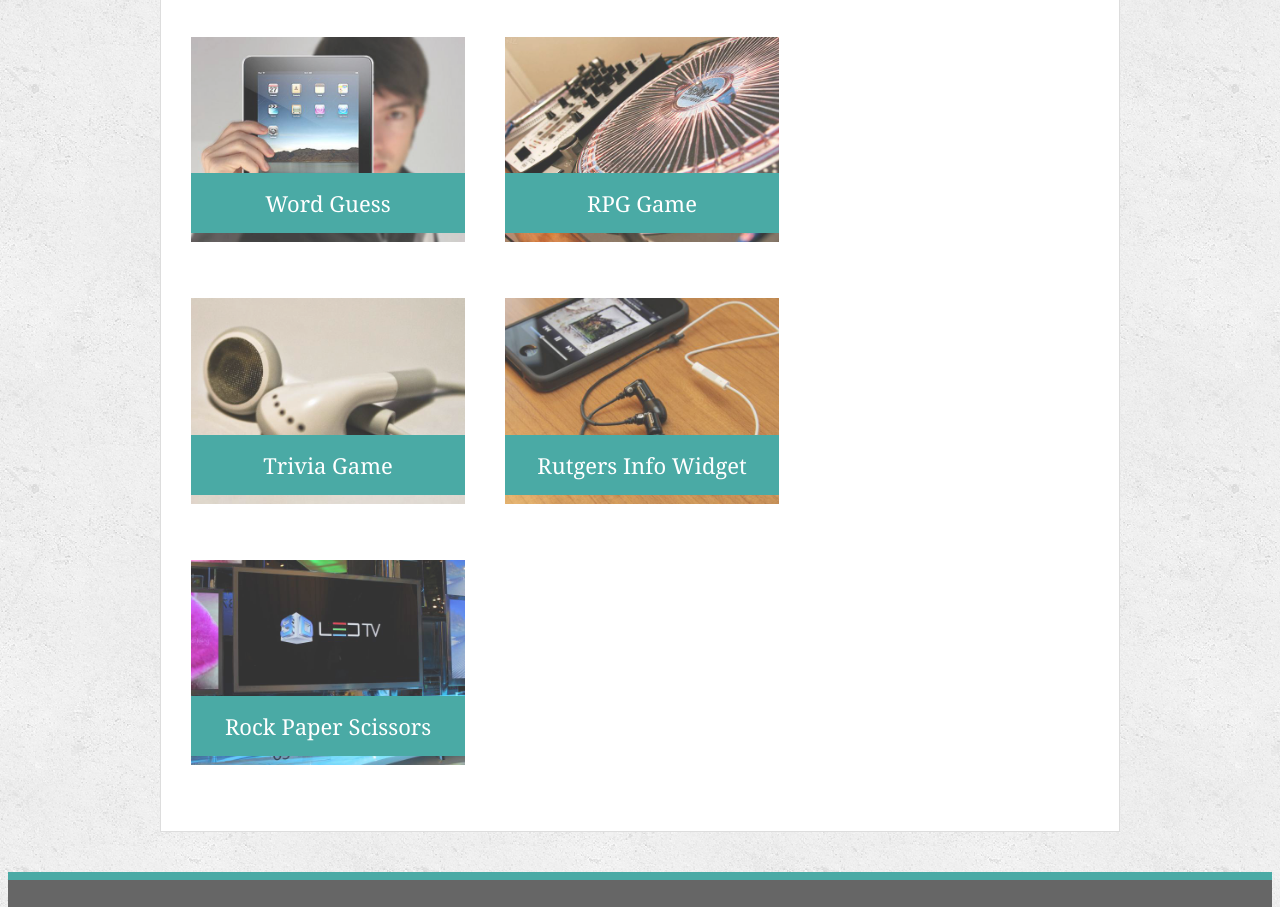
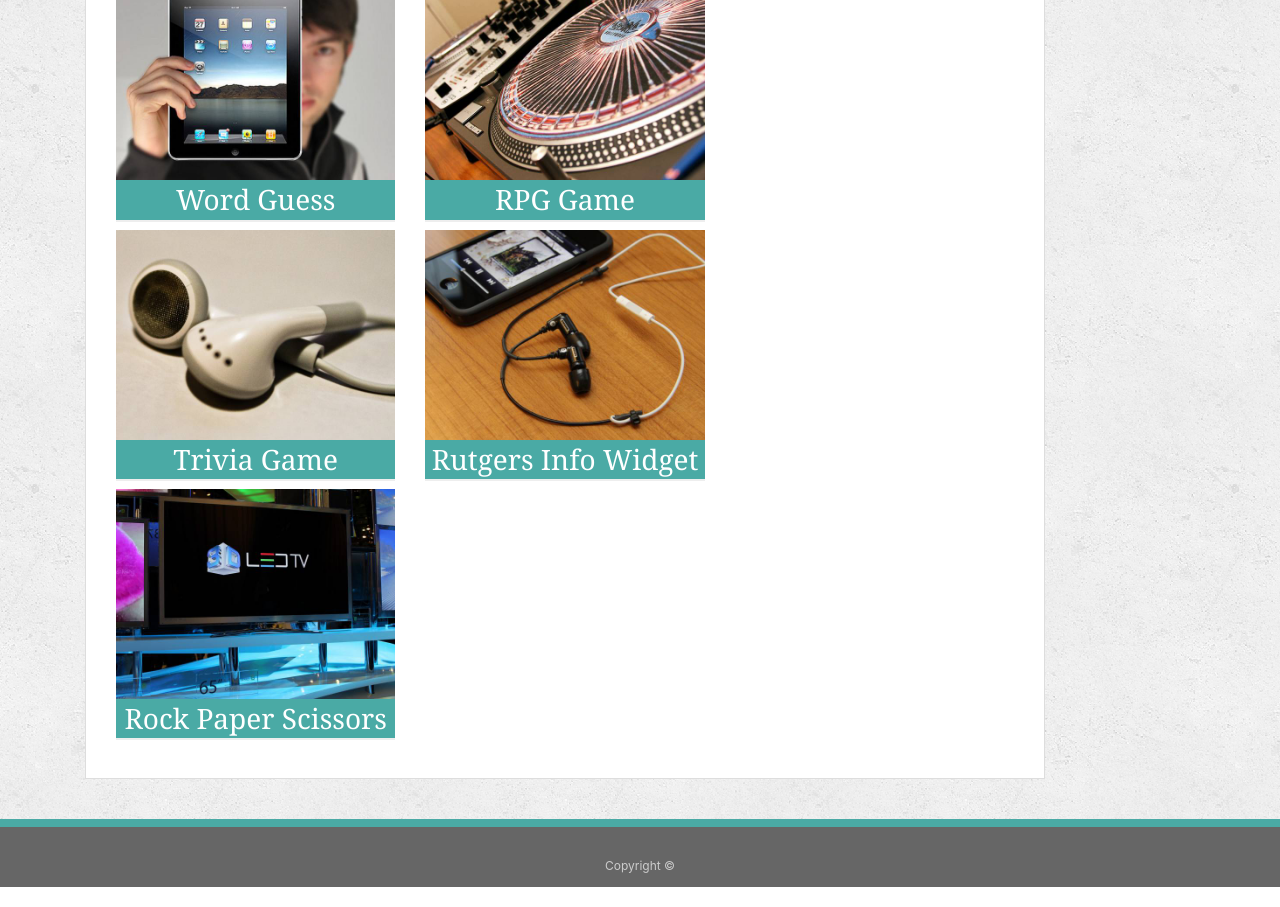
Before and after one commit to britt421/Basic-Portfolio-w-starter-HTML, a plain HTML site: page portfolio.html in a window 1280 px wide. Shown: the part 269-1176 px from the top of the page. Drawn offline with nearby package versions, Linux system fonts and the light colour scheme.

Commit message:
I'm donegit status

```diff
--- a/assets/css/style.css
+++ b/assets/css/style.css
@@ -18,6 +18,7 @@ body {
     margin: 0 auto;
     clear: both;
   }
+
 
   h1,
   h2,
@@ -216,6 +217,11 @@ body {
     border: 0 none;
   }
 
+  #button {
+    background-color: #4aaaa5;
+    color: #ffffff;
+  }
+
   /* Media Query for 980px */
 
   @media screen and (max-width: 980px) {
@@ -226,7 +232,14 @@ body {
       padding-left: 50px;
     }
   }
+.portfolio-banner{
+  width:auto;
+  background-color: #4aaaa5;
+  color:white;
+  text-align: center;
+  padding: 3px;
 
+}
   /* Media Query for 768px */
 
   @media screen and (max-width: 768px) {
@@ -235,6 +248,7 @@ body {
     padding-right: 50px;
     padding-left: 50px;
     margin: 0 auto;
+
   }
 }
 
--- a/portfolio.html
+++ b/portfolio.html
@@ -6,7 +6,7 @@
   <meta name="viewport" content="width=device-width, initial-scale=1.0">
   <title>Portfolio | Brittany Taylor</title>
   <link rel="stylesheet" type="text/css" href="assets/css/style.css">
-
+  <link rel="stylesheet" href="https://stackpath.bootstrapcdn.com/bootstrap/4.3.1/css/bootstrap.min.css" integrity="sha384-ggOyR0iXCbMQv3Xipma34MD+dH/1fQ784/j6cY/iJTQUOhcWr7x9JvoRxT2MZw1T" crossorigin="anonymous">
 </head>
 
 <body>
@@ -26,30 +26,33 @@
     <section class="main-section">
       <h1>Portfolio</h1>
 
-      <div class="work">
-        <img src="assets/images/technics-q-c-640-480-1.jpg" alt="Word Guess">
+      <div class="row">
+        <div class="col-md-4">
 
-        <h3>Word Guess</h3>
+          <img class="img-fluid" src="assets/images/technics-q-c-640-480-1.jpg" alt="Word Guess"> <h3 class= "portfolio-banner" class= "portfolio-banner">Word Guess</h3></div>
+
+        <div class="col-md-4">
+
+          <img class="img-fluid" src="assets/images/technics-q-c-640-480-2.jpg" alt="RPG Game"> <h3 class= "portfolio-banner">RPG Game</h3></div>
+        <div class="col-md-4"></div>
       </div>
-      <div class="work">
-        <img src="assets/images/technics-q-c-640-480-2.jpg" alt="RPG Game">
 
-        <h3>RPG Game</h3>
+      <div class="row">
+        <div class="col-md-4">
+
+          <img class="img-fluid" src="assets/images/technics-q-c-640-480-5.jpg" alt="Trivia Game"><h3 class= "portfolio-banner">Trivia Game</h3></div>
+        <div class="col-md-4">
+
+          <img class="img-fluid" src="assets/images/technics-q-c-640-480-7.jpg" alt="Rutgers Info Widget"><h3 class= "portfolio-banner">Rutgers Info Widget</h3></div>
+        <div class="col-md-4"></div>
       </div>
-      <div class="work">
-        <img src="assets/images/technics-q-c-640-480-5.jpg" alt="Trivia Game">
 
-        <h3>Trivia Game</h3>
-      </div>
-      <div class="work">
-        <img src="assets/images/technics-q-c-640-480-7.jpg" alt="Rutgers Info Widget">
+      <div class="row">
+        <div class="col-md-4">
 
-        <h3>Rutgers Info Widget</h3>
-      </div>
-      <div class="work">
-        <img src="assets/images/technics-q-c-640-480-9.jpg" alt="Rock Paper Scissors">
-
-        <h3>Rock Paper Scissors</h3>
+          <img class="img-fluid" src="assets/images/technics-q-c-640-480-9.jpg" alt="Rock Paper Scissors"><h3 class= "portfolio-banner">Rock Paper Scissors</h3></div>
+        <div class="col-md-4"></div>
+        <div class="col-md-4"></div>
       </div>
 
     </section>
```
Also changed, not shown: contact.html (+20 -3 lines), index.html (+1 -0 lines).
